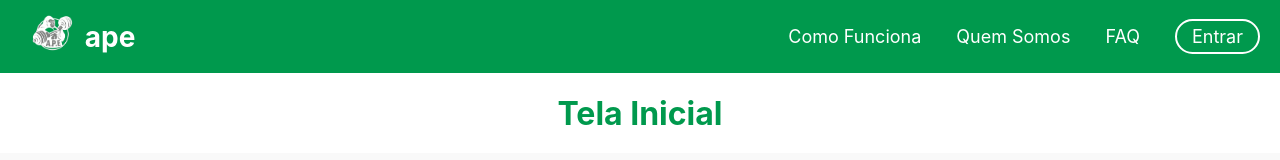
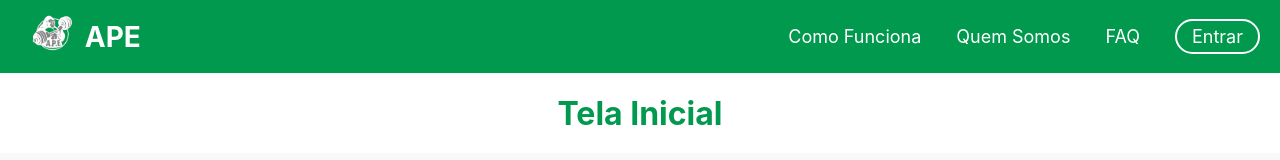
Before and after one commit to lucassantuss/ape-web, a React (Create React App) app: page / in a window 1280 px wide. Shown: the top 160 px of the page. Built offline with nearby package versions, Linux system fonts and the light colour scheme.

Commit message:
teste header

```diff
--- a/src/components/Menu/index.js
+++ b/src/components/Menu/index.js
@@ -35,14 +35,14 @@ export default function Menu() {
                             <Link to="/parcerias">
                                 <img src="/logo-branca.png" alt="Logo" className="logo-img" />
                             </Link>
-                            <Link to="/parcerias">ape</Link>
+                            <Link to="/parcerias">APE</Link>
                         </>
                     ) : (
                         <>
                             <Link to="/">
                                 <img src="/logo-branca.png" alt="Logo" className="logo-img" />
                             </Link>
-                            <Link to="/">ape</Link>
+                            <Link to="/">APE</Link>
                         </>
                     )}
                 </div>
```
